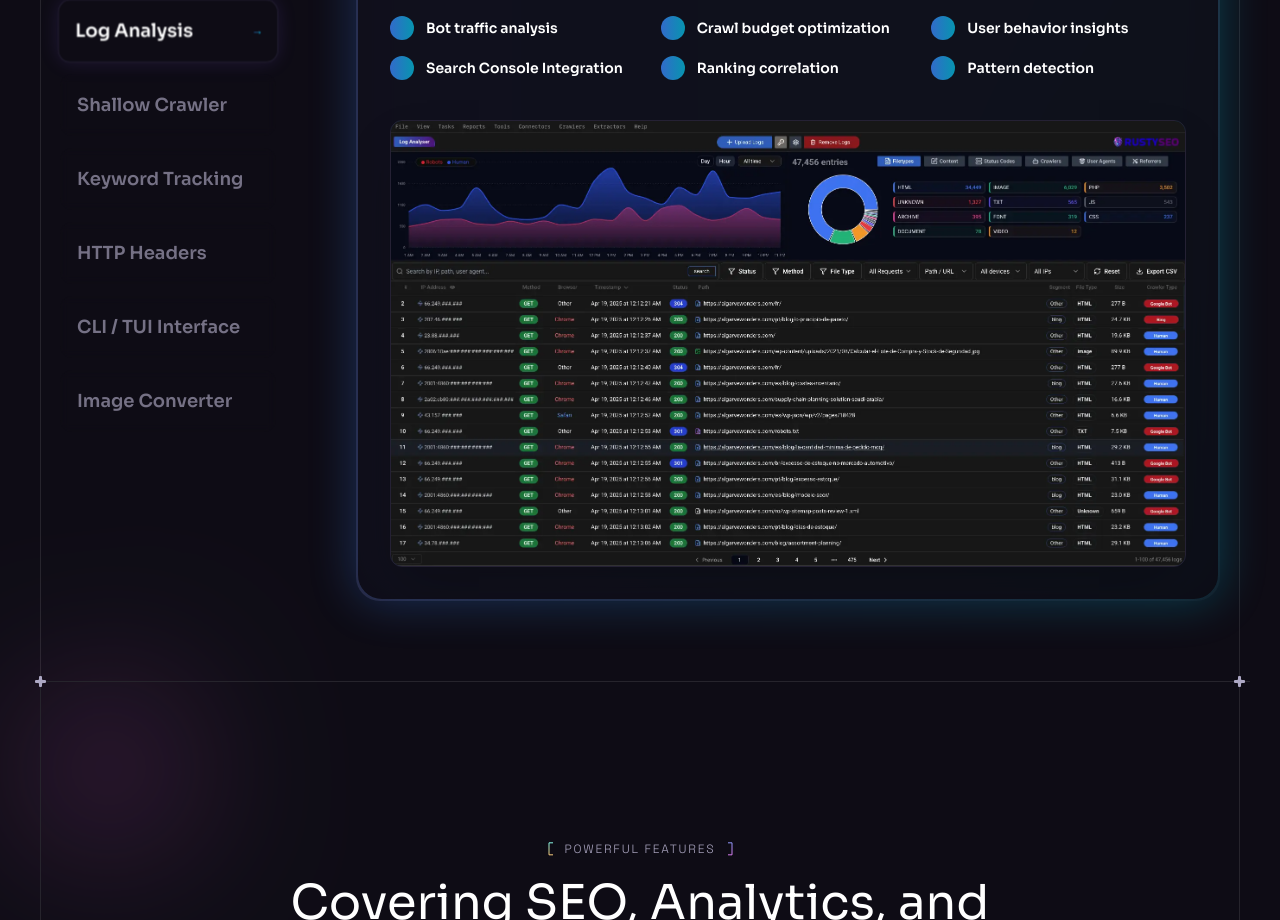
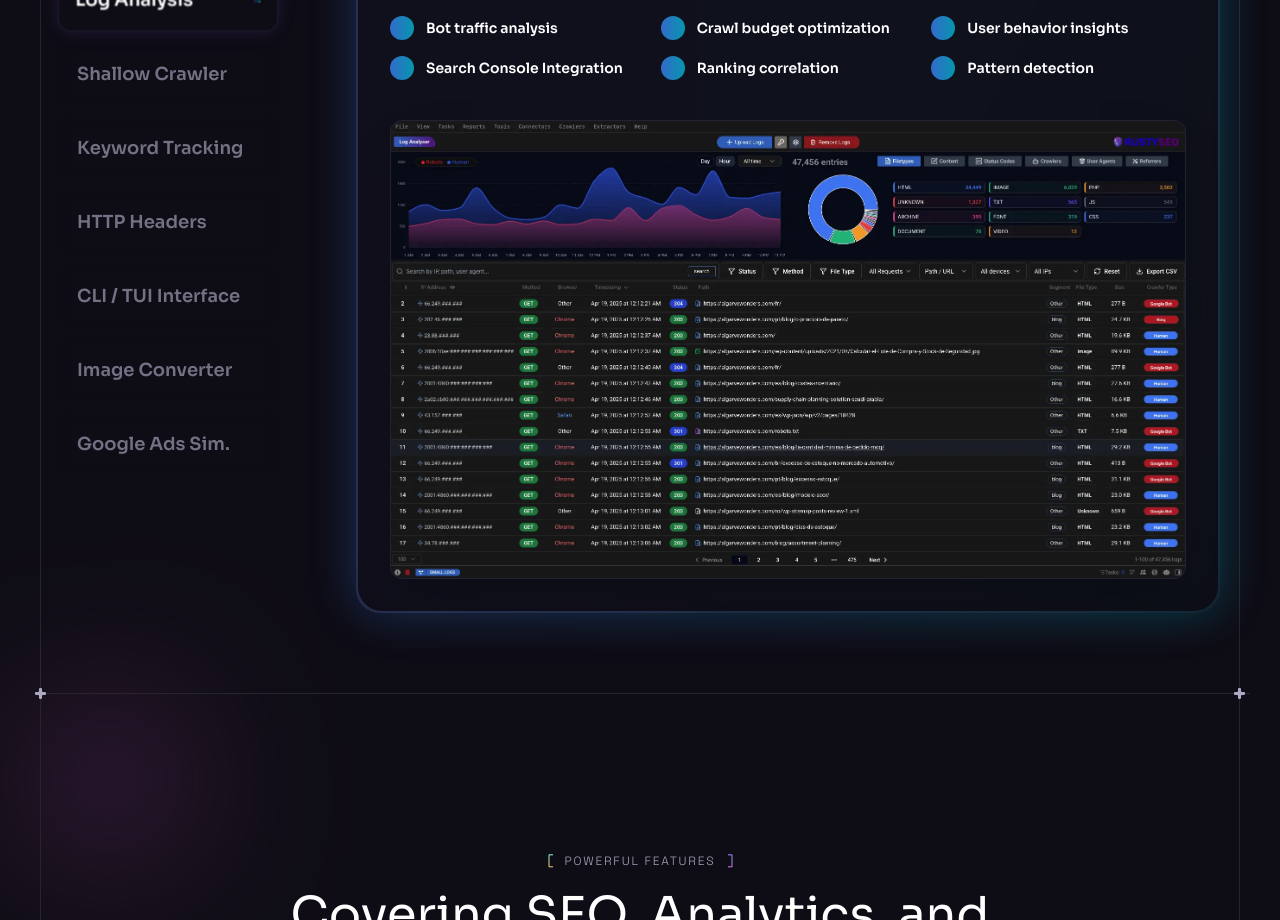
Before and after one commit to mascanho/RustyLanding, a React (Vite) app: page / in a window 1280 px wide. Shown: the part 2140-3060 px from the top of the page. Built offline with nearby package versions, Linux system fonts and the light colour scheme; no server answers.

Commit message:
fix: more modules

```diff
--- a/src/assets/index.js
+++ b/src/assets/index.js
@@ -87,8 +87,6 @@ import shallow from "./docs/shallow.webp";
 import deep from "./docs/deep.webp";
 import deepCrawler from "./toolkit/deep crawler.webp";
 import logs from "./docs/logs.webp";
-import tui from "./docs/tui.webp";
-import imgConverter from "./toolkit/imgconverter.webp";
 import headerChecker from "./docs/http.webp";
 import logAnalysis from "./toolkit/logs.webp";
 import shallowCrawler from "./toolkit/shallow crawler.webp";
@@ -98,6 +96,9 @@ import marketerDashboard from "./benefits/marketer-dashboard.png";
 import developerCLI from "./benefits/developer-cli.png";
 import devopsDashboard from "./benefits/devops-dashboard.png";
 import ceoDashboard from "./benefits/ceo-dashboard.png";
+import tui from "./docs/tui.webp";
+import imgConverter from "./toolkit/imgconverter.webp";
+import ppcScreenshot from "./toolkit/ppc.webp";
 
 export {
   check,
@@ -192,4 +193,5 @@ export {
   headerChecker,
   tui,
   imgConverter,
+  ppcScreenshot,
 };
--- a/src/components/Modules.jsx
+++ b/src/components/Modules.jsx
@@ -9,6 +9,7 @@ import {
   httpChecker,
   tui,
   imgConverter,
+  ppcScreenshot,
 } from "../assets";
 
 const modules = [
@@ -96,7 +97,7 @@ const modules = [
       "Server response time monitoring",
       "Uptime checks",
     ],
-    color: "from-red-500 to-pink-500",
+    color: "from-blue-500 to-cyan-500",
   },
   {
     id: "5",
@@ -130,7 +131,24 @@ const modules = [
       "Performance optimization",
       "Integration with crawlers for automated conversion",
     ],
-    color: "from-red-500 to-pink-500",
+    color: "from-blue-500 to-cyan-500",
+  },
+  {
+    id: "7",
+    badge: "Tool",
+    title: "Google Ads Sim.",
+    description:
+      "Simulate how your pages might appear in Google Ads placements. Useful for optimizing titles and descriptions for PPC campaigns. With better CSV import/export options.",
+    image: ppcScreenshot,
+    features: [
+      "Ad preview simulation",
+      "Title and description optimization",
+      "Desktop / Mobile accurate preview",
+      "Youtube Preview",
+      "Display URL customization",
+      "Display Preview",
+    ],
+    color: "from-emerald-500 to-teal-500",
   },
 ];
 
@@ -254,14 +272,14 @@ const Modules = () => {
                     </div>
 
                     {/* Image Showcase */}
-                    <div className="mt-auto relative w-full aspect-video rounded-xl overflow-hidden shadow-2xl border border-n-6 group">
+                    <div className="mt-auto relative w-full rounded-xl overflow-hidden shadow-2xl border border-n-6 group">
                       <div
                         className={`absolute inset-0 bg-gradient-to-t ${currentModule.color} opacity-20 group-hover:opacity-10 transition-opacity duration-500`}
                       />
                       <img
                         src={currentModule.image}
                         alt={currentModule.title}
-                        className="w-full object-contain   transform transition-transform duration-700 hover:scale-105"
+                        className="w-full h-auto object-cover transform transition-transform duration-700 hover:scale-105"
                       />
                     </div>
                   </div>
```
Also changed, not shown: src/assets/toolkit/ppc.webp (added), 1 other file (tests, documents, lock files or other folders).
